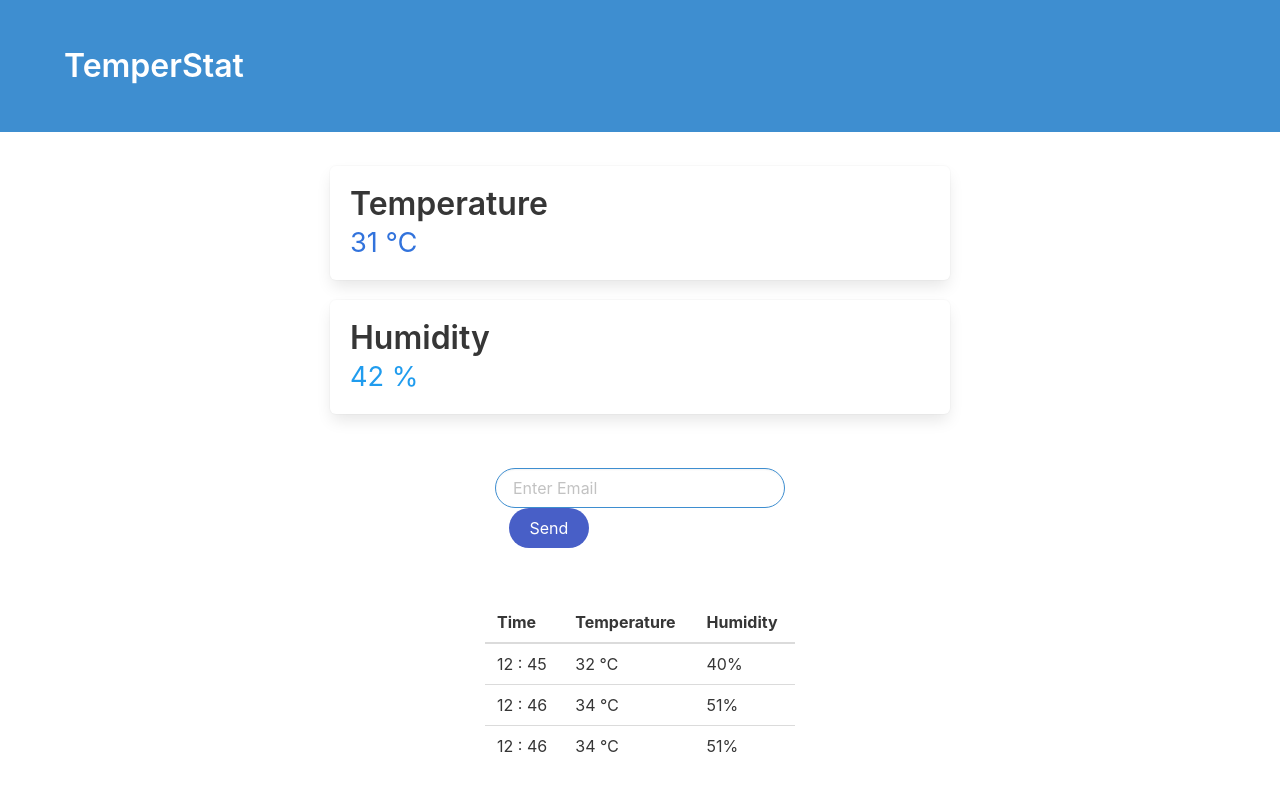
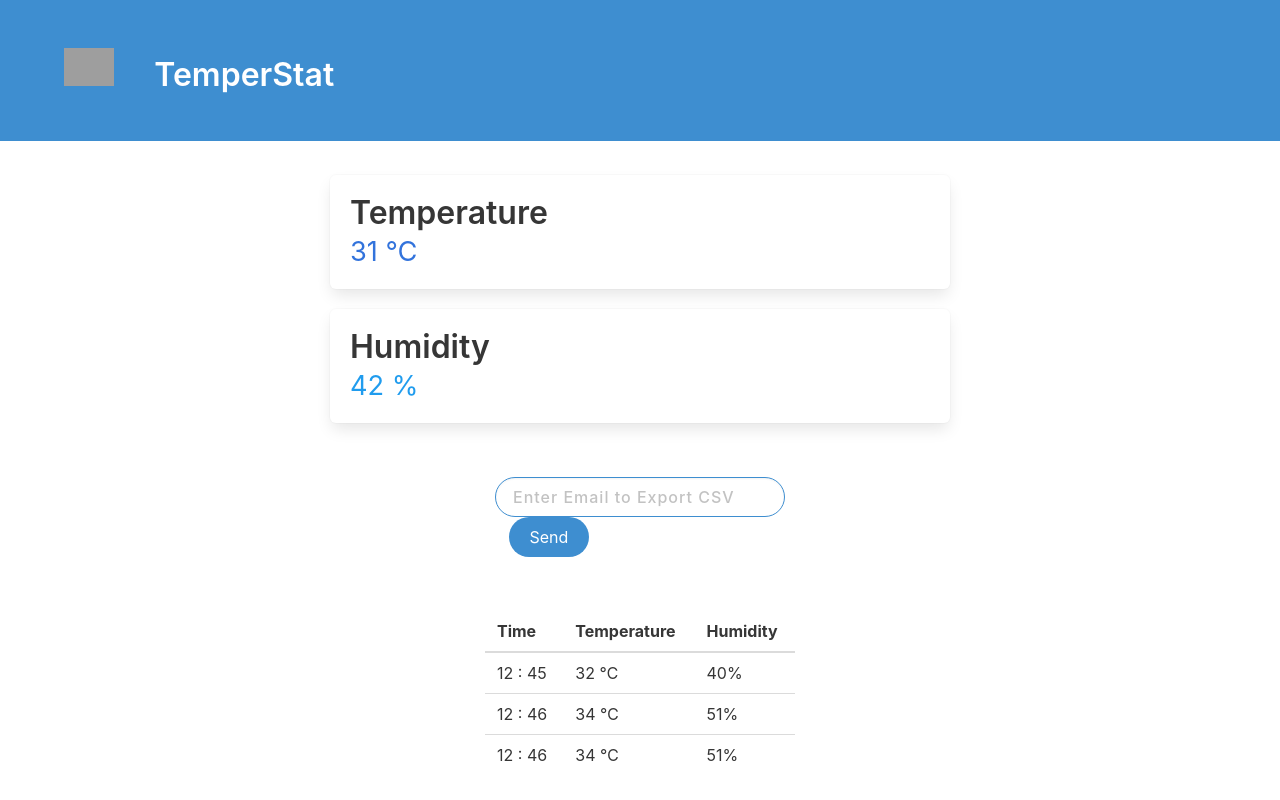
Before and after one commit to Bartixxx32/TemperStat, a Python web app: template templates/index.html in a window 1280 px wide. Run offline with Jinja, Linux system fonts and the light colour scheme; the template is opened without the code that fills it, so the values that code supplies are empty; some libraries are stand-ins or nearby versions; grey boxes are pictures that could not be loaded.

Commit message:
Template Aesthetics

```diff
--- a/templates/index.html
+++ b/templates/index.html
@@ -19,7 +19,8 @@
          <div class="hero-body">
             <div class="container">
                <h1 class="title">
-                  TemperStat
+                  <img src="https://www.raspberrypi.org/app/uploads/2018/03/RPi-Logo-Reg-SCREEN-199x250.png" alt="pi" width="50" height="50">
+                  &nbsp;&nbsp;&nbsp;&nbsp;TemperStat
                </h1>
             </div>
          </div>
@@ -41,8 +42,8 @@
       <div class="container center">
          <div class="field center">
             <div class="control">
-               <input class="input is-info is-rounded" type="text" placeholder="Enter Email" style="width: 20em;">&nbsp;&nbsp;
-               <button class="button is-rounded is-link">Send</button>
+               <input class="input is-info is-rounded" type="text" placeholder="Enter Email to Export CSV" style="width: 20em; color: hsl(204, 86%, 53%);font-weight: 500; letter-spacing: 1px;">&nbsp;&nbsp;
+               <button class="button is-rounded is-info">Send</button>
             </div>
          </div>
       </div>
```
